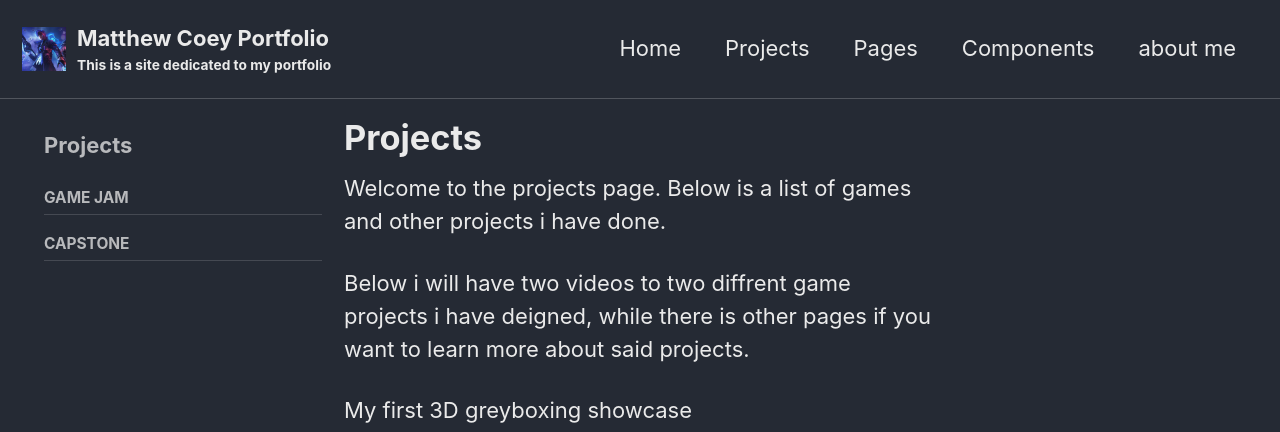
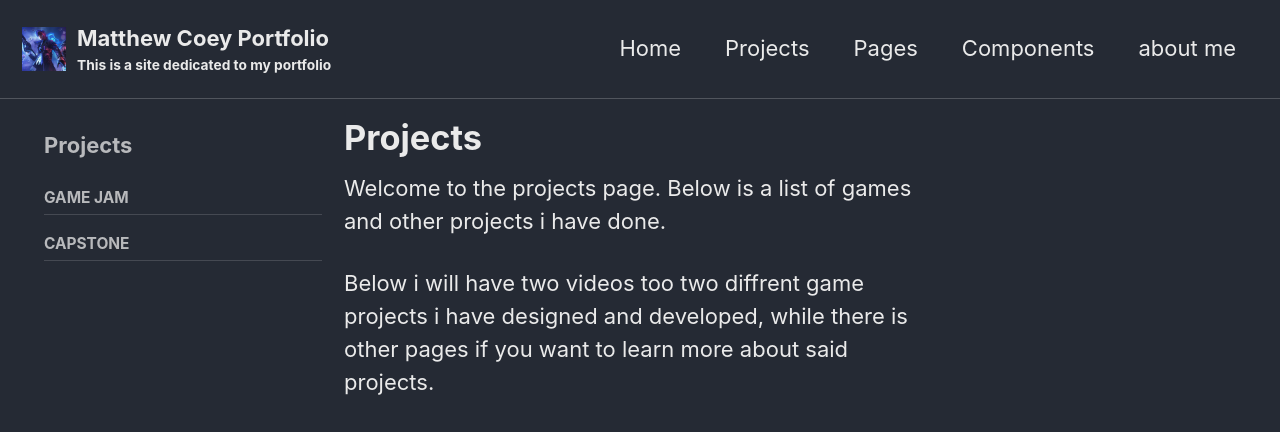
Before and after one commit to Coey-M2/Coey-M2.github.io, a Jekyll site: the page built from _pages/projects.md, in a window 1280 px wide. Shown: the top 432 px of the page. Built offline with Jekyll 4.4.1, drawn with Linux system fonts in a browser that asks for light colours.

Commit message:
Update projects.md

```diff
--- a/_pages/projects.md
+++ b/_pages/projects.md
@@ -10,7 +10,7 @@ sidebar:
 
 Welcome to the projects page. Below is a list of games and other projects i have done.
 
-Below i will have two videos to two diffrent game projects i have deigned, while there is other pages if you want to learn more about said projects.
+Below i will have two videos too two diffrent game projects i have designed and developed, while there is other pages if you want to learn more about said projects.
 
 My first 3D greyboxing showcase
 {% include video id="cCggGn3NraA" provider="youtube" %}
```
